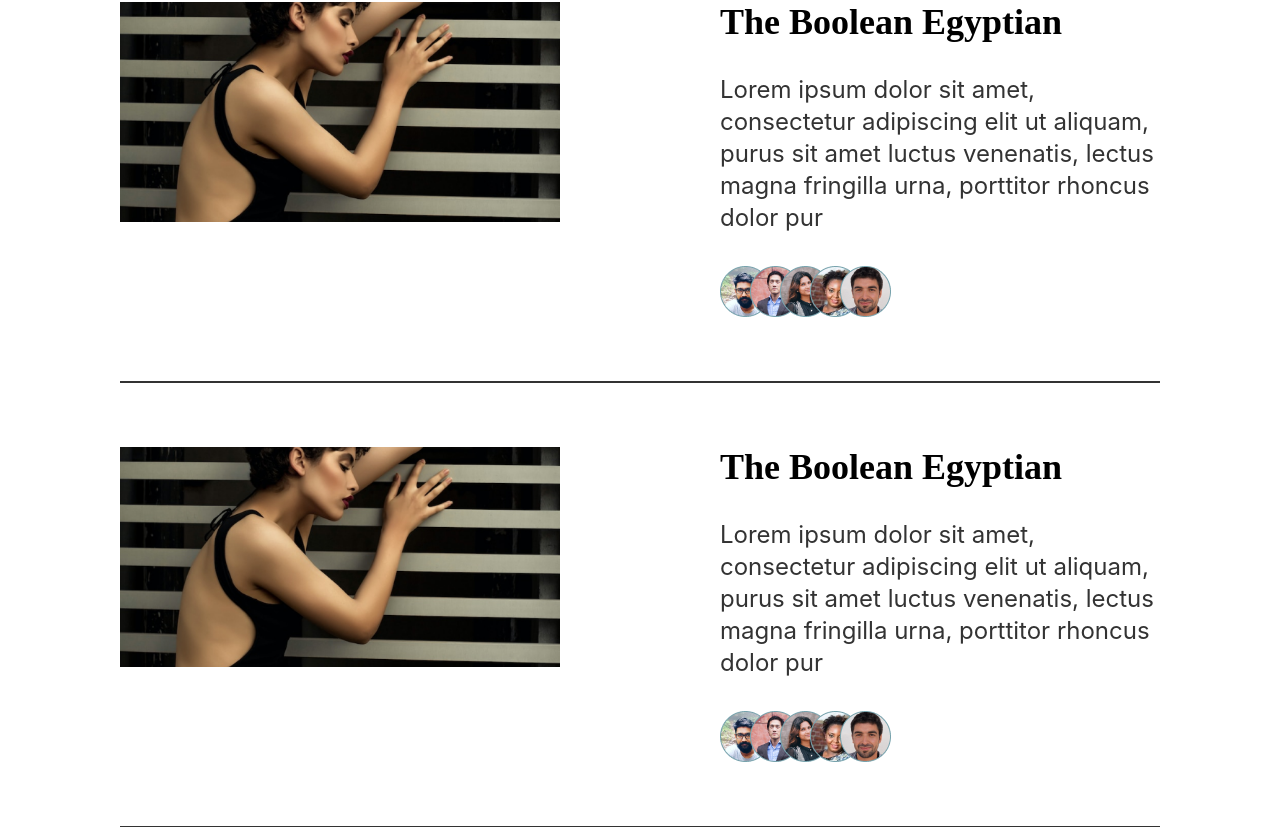
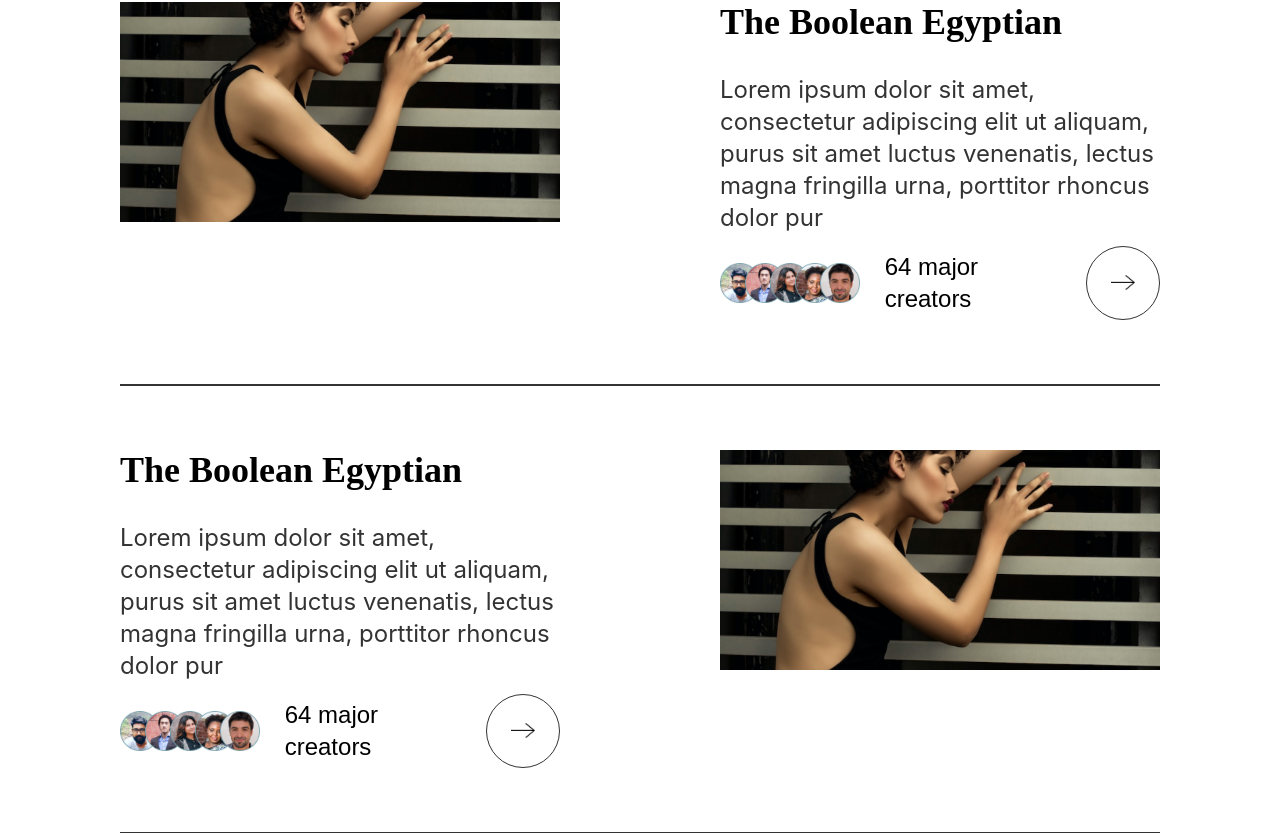
Before and after one commit to tagbochinedu/Twitter-December-Challenge-E-Commerce-, a React (Create React App) app: page / in a window 1280 px wide. Shown: the part 664-1497 px from the top of the page. Built offline with nearby package versions, Linux system fonts and the light colour scheme; a web font is replaced by a local one.

Commit message:
homepage grid complete unresponsive

```diff
--- a/package.json
+++ b/package.json
@@ -3,6 +3,7 @@
   "version": "0.1.0",
   "private": true,
   "dependencies": {
+    "@heroicons/react": "^2.0.13",
     "@reduxjs/toolkit": "^1.9.1",
     "@testing-library/jest-dom": "^5.16.5",
     "@testing-library/react": "^13.4.0",
--- a/src/Components/HomePageGrid.js
+++ b/src/Components/HomePageGrid.js
@@ -3,28 +3,31 @@ import img2 from "../Resources/15.png";
 import img3 from "../Resources/16.png";
 import img4 from "../Resources/17.png";
 import img5 from "../Resources/18.png";
+import arrow from "../Resources/iconmonstr-arrow-right-thin-removebg-preview.png";
 
 const HomePageGrid = () => {
   return (
     <>
       <h3 className="font-stix font-bold text-4xl">The Boolean Egyptian</h3>
-      <p className="text-2xl font-normal text-lgr my-8">
+      <p className="text-2xl font-normal text-lgr mt-8 mb-3">
         Lorem ipsum dolor sit amet, consectetur adipiscing elit ut aliquam,
         purus sit amet luctus venenatis, lectus magna fringilla urna, porttitor
         rhoncus dolor pur
       </p>
-      <div className="flex">
-        <div className="relative flex">
-          <img src={img1} alt="person" className="relative" />
-          <img src={img2} alt="person" className="absolute z-10 left-[30px]" />
-          <img src={img3} alt="person" className="absolute z-20 left-[60px]" />
-          <img src={img4} alt="person" className="absolute z-30 left-[90px]" />
-          <img src={img5} alt="person" className="absolute z-40 left-[120px]" />
+      <div className="flex items-center justify-between">
+        <div className="relative flex w-3/12">
+          <img src={img1} alt="person" className="relative w-10" />
+          <img src={img2} alt="person" className="absolute z-10 left-[25px] w-10" />
+          <img src={img3} alt="person" className="absolute z-20 left-[50px] w-10" />
+          <img src={img4} alt="person" className="absolute z-30 left-[75px] w-10" />
+          <img src={img5} alt="person" className="absolute z-40 left-[100px] w-10" />
         </div>
-        <div>
-          <p className="font-satoshi font-medium text-2xl"></p>
+        <div className="relative w-4/12">
+          <p className="font-satoshi font-medium text-2xl">64 major creators</p>
         </div>
-        <div></div>
+        <div className="relative border-[0.5px] border-lgr rounded-full text-center p-6 ">
+          <img src={arrow} alt="arrow" className="w-6 mx-auto" />
+        </div>
       </div>
     </>
   );
--- a/src/Pages/Home.js
+++ b/src/Pages/Home.js
@@ -33,10 +33,10 @@ const Home = () => {
         </div>
         <div className="border-y-lgr border-y-[0.5px] py-16 flex justify-between">
           <div className="w-6/12 mr-20">
-            <img src={img1} alt="lady" className="w-full" />
+            <Hpg />
           </div>
           <div className="w-6/12 ml-20">
-            <Hpg />
+            <img src={img1} alt="lady" className="w-full" />
           </div>
         </div>
       </div>
```
Also changed, not shown: src/Resources/iconmonstr-arrow-right-thin-removebg-preview.png (added), 1 other file (tests, documents, lock files or other folders).
